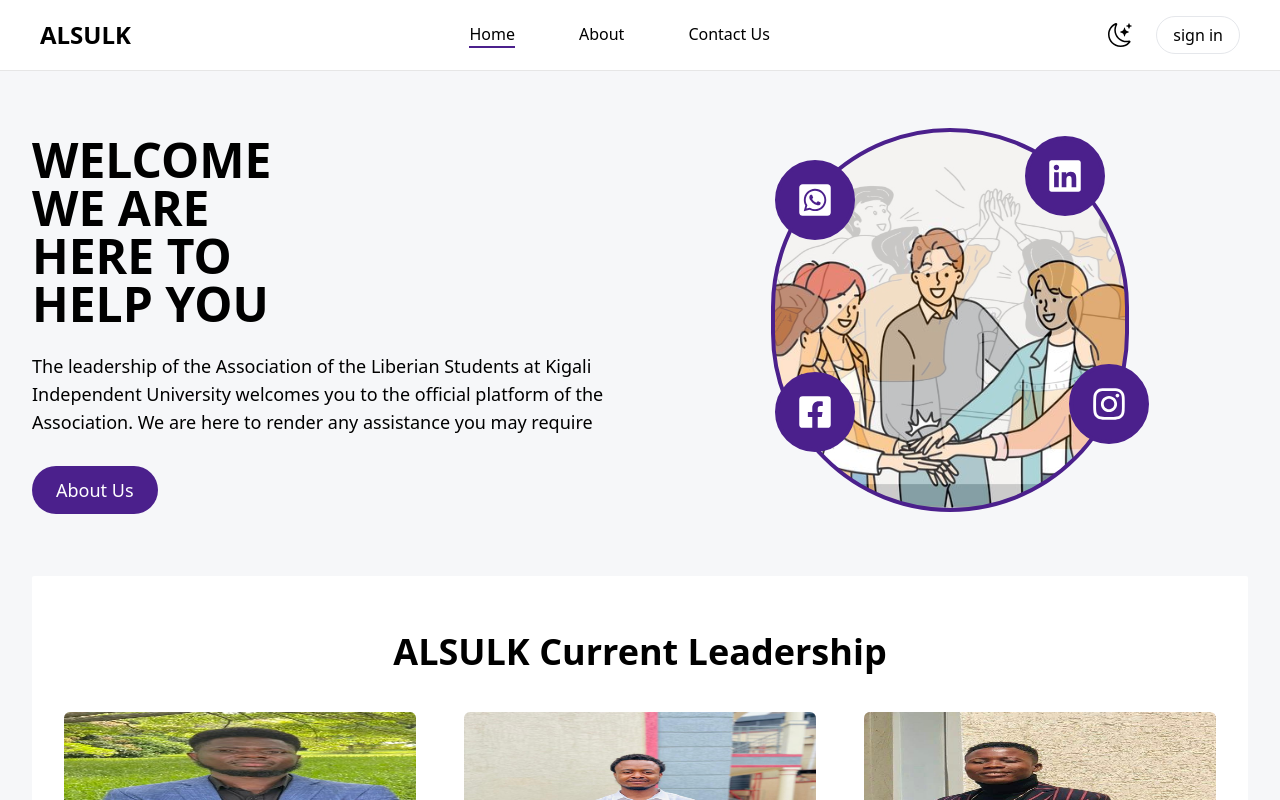
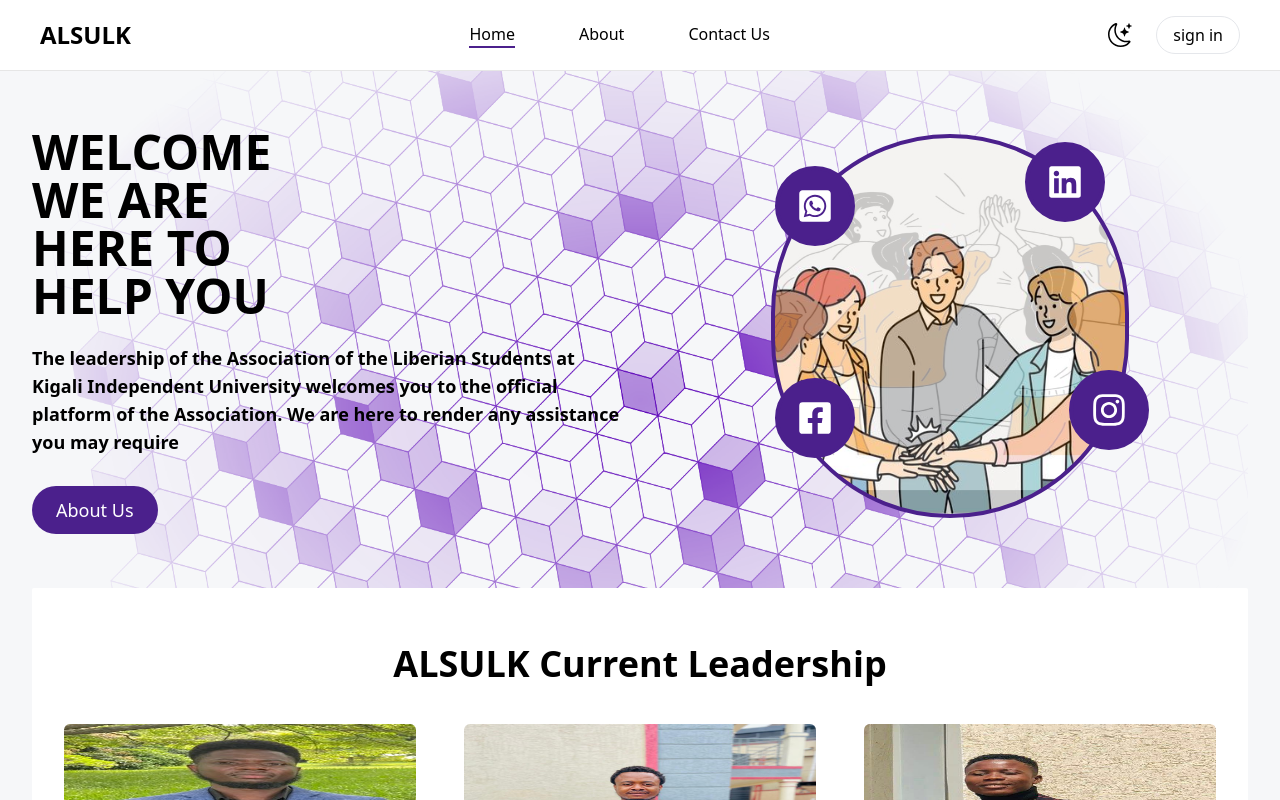
Before and after one commit to mulbahoplanojames/Harmony_Coalition_Project, a React (Vite) app: page /home in a window 1280 px wide. Built offline with nearby package versions, Linux system fonts and the light colour scheme.

Commit message:
Made some changes in the Home Hero and the Index.css components

```diff
--- a/src/Components/About_Hero/AboutHero.jsx
+++ b/src/Components/About_Hero/AboutHero.jsx
@@ -19,7 +19,10 @@ const AboutHero = () => {
 
   return (
     <>
-      <div className="grid md:grid-cols-2 grid-cols-1 place-items-center  md:py-16 py-8  md:gap-6 gap-14">
+      <div
+        className="grid md:grid-cols-2 grid-cols-1 place-items-center  md:py-16 py-8  md:gap-6 gap-14 "
+        id="home_hero"
+      >
         <div className="">
           {/* Displaying the heading */}
           <h1 className="md:text-4xl text-3xl uppercase font-black md:pr-40 pr-10 pb-6">
--- a/src/Components/Home_Hero/HomeHero.jsx
+++ b/src/Components/Home_Hero/HomeHero.jsx
@@ -19,14 +19,17 @@ const HomeHero = () => {
 
   return (
     <>
-      <div className="grid md:grid-cols-2 grid-cols-1 place-items-center  md:py-16 py-8  md:gap-6 gap-14">
+      <div
+        className="grid md:grid-cols-2 grid-cols-1 place-items-center  md:py-16 py-8  md:gap-6 gap-14"
+        id="home_hero"
+      >
         <div className="">
           {/* Displaying the heading */}
-          <h1 className="md:text-5xl text-4xl uppercase font-black md:pr-72 pr-10 pb-6">
+          <h1 className="md:text-5xl text-4xl uppercase font-black md:pr-72 pr-10 pb-6 z-50">
             Welcome <br /> we are here to help you
           </h1>
           {/* Displaying the description */}
-          <p className="text-lg pb-10">
+          <p className="text-lg pb-10 font-semibold z-40">
             The leadership of the Association of the Liberian Students at Kigali
             Independent University welcomes you to the official platform of the
             Association. We are here to render any assistance you may require
--- a/src/index.css
+++ b/src/index.css
@@ -9,6 +9,13 @@
   .text_shadow {
     text-shadow: 1px 1px 2px #8095c3, 0 0 1em blue, 0 0 0.2em blue;
   }
+}
+
+#home_hero {
+  background: url(/src/assets/gradient_bg.png);
+  background-position: center;
+  background-size: cover;
+  background-attachment: fixed;
 }
 
 #item1 {
```
Also changed, not shown: src/assets/gradient_bg.png (added).
